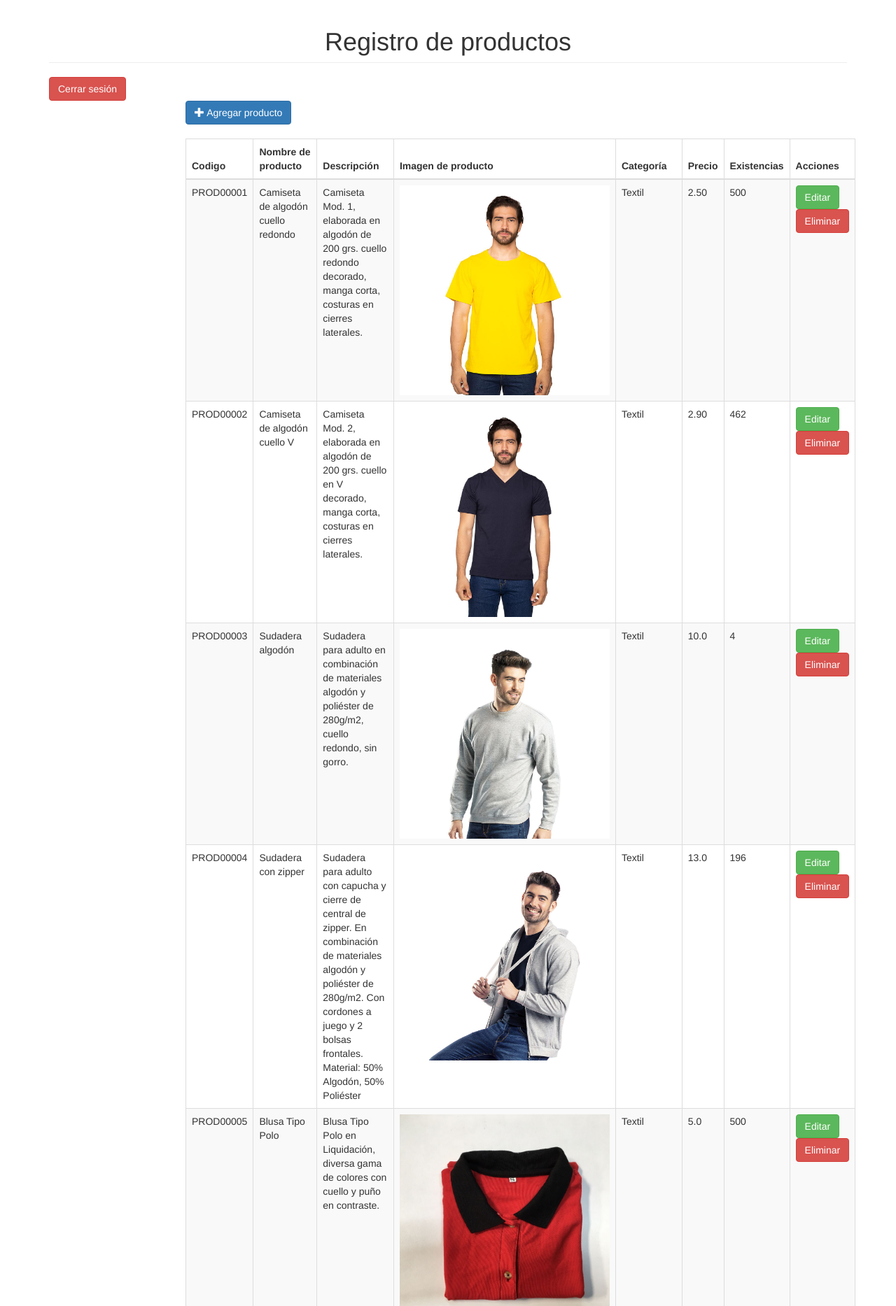
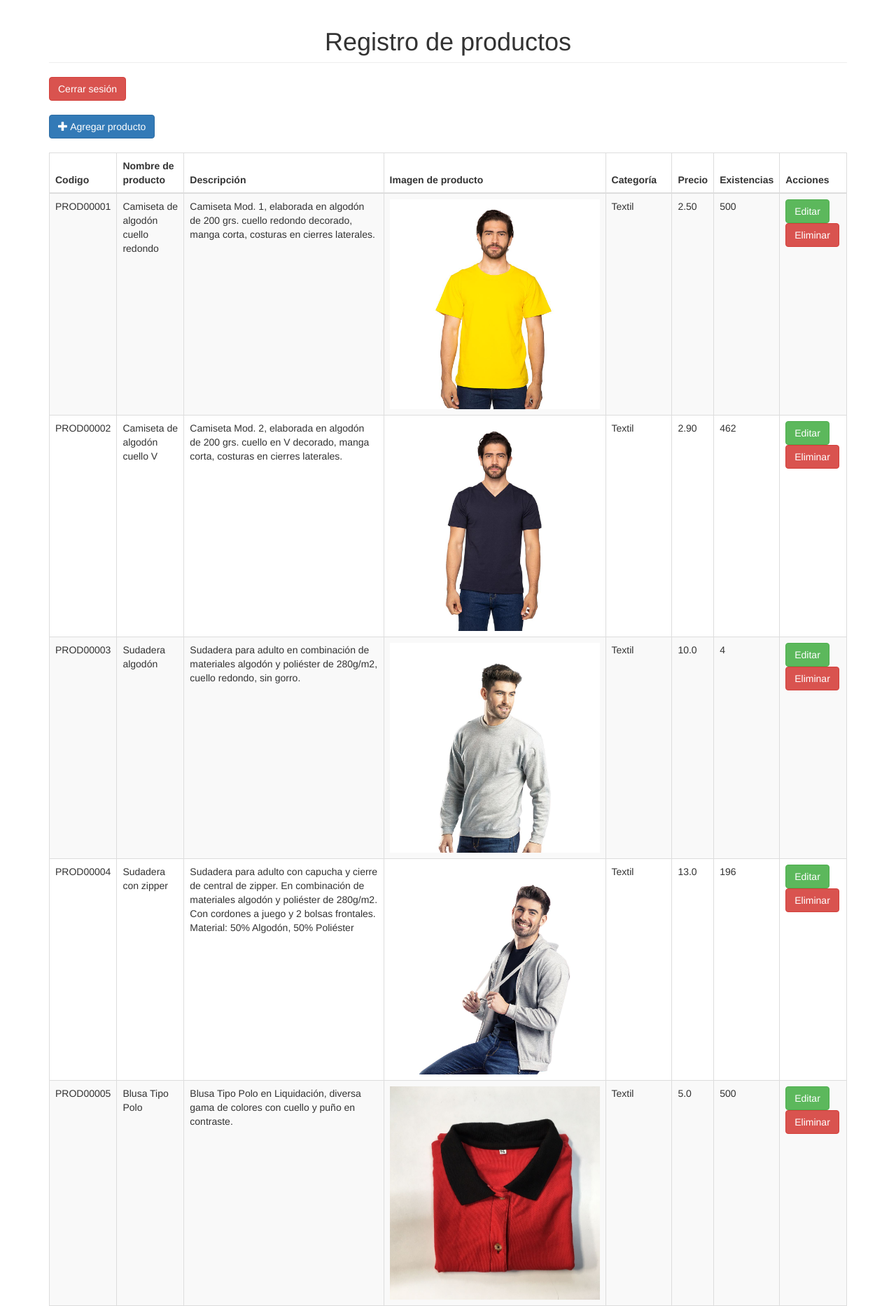
Before and after one commit to Lawliet25/Desaf-o1, a PHP site: page / in a window 1280 px wide. Shown: the top 1867 px of the page at 70% size. Run offline with PHP 8.4, Linux system fonts and the light colour scheme; some libraries are stand-ins or nearby versions.

Commit message:
Se modificó el diseño de la tabla del index.php

```diff
--- a/index.php
+++ b/index.php
@@ -14,7 +14,8 @@
     <h1 class="page-header text-center">Registro de productos</h1>
     <a href="login.php"  class="btn btn-danger">Cerrar sesión</a>
     <div class="row">
-        <div class="col-sm-8 col-sm-offset-2">
+      <br>
+        <div class="col-sm-12 col-sm-offset-0">
             <a href="formulario.php" class="btn btn-primary"><span class="glyphicon glyphicon-plus"></span> Agregar producto</a>
 
             <table class="table table-bordered table-striped" style="margin-top:20px;">
```
